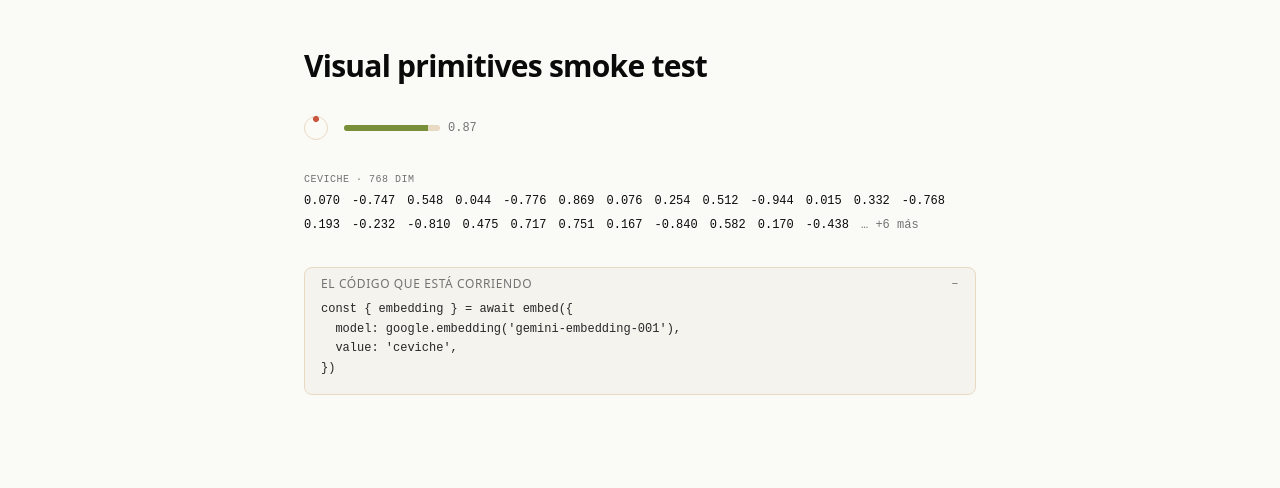
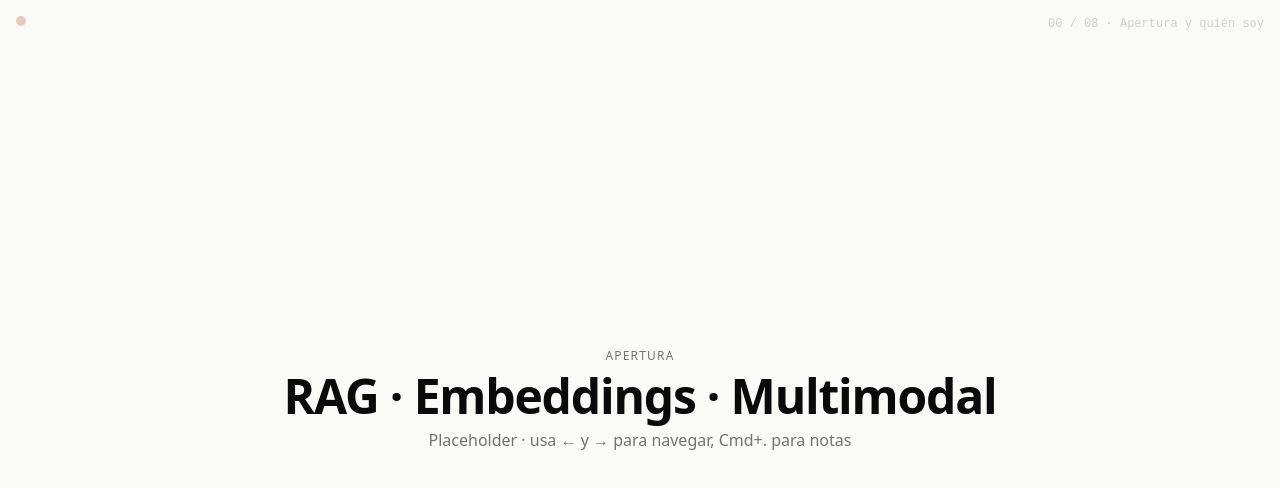
Before and after one commit to tpiaggio/rag-presentation, a Next.js app: page / in a window 1280 px wide. Shown: the top 488 px of the page. Built offline with nearby package versions, Linux system fonts and the light colour scheme; a small style sheet from the web is missing.

Commit message:
feat: scene runner with keyboard nav, hash routing, presenter notes (Task 2)

```diff
--- a/app/page.tsx
+++ b/app/page.tsx
@@ -1,25 +1,8 @@
-import { LoadingDot } from '@/components/LoadingDot'
-import { SimilarityBar } from '@/components/SimilarityBar'
-import { EmbeddingViz } from '@/components/EmbeddingViz'
-import { CodePanel } from '@/components/CodePanel'
+'use client'
+
+import { SceneRunner } from '@/components/SceneRunner'
+import { SCENES } from '@/lib/scenes-registry'
 
 export default function Home() {
-  const fakeEmbedding = Array.from({ length: 30 }, () => Math.random() * 2 - 1)
-  return (
-    <main className="mx-auto max-w-3xl space-y-8 p-12">
-      <h1 className="text-3xl font-semibold tracking-tight">Visual primitives smoke test</h1>
-      <div className="flex items-center gap-4">
-        <LoadingDot />
-        <SimilarityBar similarity={0.87} />
-      </div>
-      <EmbeddingViz values={fakeEmbedding} label="ceviche · 768 dim" />
-      <CodePanel
-        defaultOpen
-        code={`const { embedding } = await embed({
-  model: google.embedding('gemini-embedding-001'),
-  value: 'ceviche',
-})`}
-      />
-    </main>
-  )
+  return <SceneRunner scenes={SCENES} />
 }
--- /dev/null
+++ b/components/PresenterNotes.tsx
@@ -0,0 +1,43 @@
+'use client'
+
+import { AnimatePresence, motion } from 'framer-motion'
+
+type Props = {
+  open: boolean
+  onClose: () => void
+  title: string
+  notes: string
+}
+
+export function PresenterNotes({ open, onClose, title, notes }: Props) {
+  return (
+    <AnimatePresence>
+      {open && (
+        <motion.div
+          initial={{ opacity: 0 }}
+          animate={{ opacity: 1 }}
+          exit={{ opacity: 0 }}
+          className="fixed inset-0 z-[60] bg-black/40"
+          onClick={onClose}
+        >
+          <motion.div
+            onClick={(e) => e.stopPropagation()}
+            initial={{ y: 12, opacity: 0 }}
+            animate={{ y: 0, opacity: 1 }}
+            exit={{ y: 12, opacity: 0 }}
+            transition={{ duration: 0.2 }}
+            className="absolute inset-x-12 bottom-12 max-h-[40vh] overflow-auto rounded-md border border-[var(--color-border)] bg-[var(--color-surface)] p-6"
+          >
+            <div className="mb-2 text-xs uppercase tracking-wider text-[var(--color-muted)]">
+              Notas · {title}
+            </div>
+            <p className="whitespace-pre-line text-sm leading-relaxed">{notes}</p>
+            <div className="mt-4 text-xs text-[var(--color-muted)]">
+              Cmd+. para cerrar
+            </div>
+          </motion.div>
+        </motion.div>
+      )}
+    </AnimatePresence>
+  )
+}
--- /dev/null
+++ b/components/SceneChrome.tsx
@@ -0,0 +1,49 @@
+'use client'
+
+import { useEffect, useState } from 'react'
+
+type Props = {
+  index: number
+  total: number
+  title: string
+  onOpenNotes: () => void
+}
+
+export function SceneChrome({ index, total, title, onOpenNotes }: Props) {
+  const [visible, setVisible] = useState(true)
+  useEffect(() => {
+    let t: ReturnType<typeof setTimeout>
+    const show = () => {
+      setVisible(true)
+      clearTimeout(t)
+      t = setTimeout(() => setVisible(false), 3000)
+    }
+    show()
+    window.addEventListener('mousemove', show)
+    window.addEventListener('keydown', show)
+    return () => {
+      window.removeEventListener('mousemove', show)
+      window.removeEventListener('keydown', show)
+      clearTimeout(t)
+    }
+  }, [])
+  return (
+    <div
+      style={{ opacity: visible ? 1 : 0.3 }}
+      className="pointer-events-none fixed inset-0 z-50 transition-opacity duration-300"
+    >
+      <button
+        type="button"
+        onClick={onOpenNotes}
+        className="pointer-events-auto absolute left-4 top-4 size-2.5 rounded-full bg-[var(--color-accent)]"
+        aria-label="Abrir notas del presentador"
+      />
+      <div className="absolute right-4 top-4 font-mono text-xs text-[var(--color-muted)]">
+        {String(index).padStart(2, '0')} / {String(total - 1).padStart(2, '0')} · {title}
+      </div>
+      <div className="absolute bottom-4 right-4 font-mono text-xs text-[var(--color-muted)]">
+        ← →
+      </div>
+    </div>
+  )
+}
--- /dev/null
+++ b/components/SceneFrame.tsx
@@ -0,0 +1,19 @@
+'use client'
+
+import { motion } from 'framer-motion'
+import type { ReactNode } from 'react'
+
+export function SceneFrame({ children, sceneId }: { children: ReactNode; sceneId: string }) {
+  return (
+    <motion.section
+      key={sceneId}
+      initial={{ opacity: 0, x: 24 }}
+      animate={{ opacity: 1, x: 0 }}
+      exit={{ opacity: 0, x: -24 }}
+      transition={{ duration: 0.4, ease: [0.2, 0.8, 0.2, 1] }}
+      className="relative min-h-screen w-full"
+    >
+      {children}
+    </motion.section>
+  )
+}
--- /dev/null
+++ b/components/SceneRunner.tsx
@@ -0,0 +1,68 @@
+'use client'
+
+import { AnimatePresence } from 'framer-motion'
+import { useCallback, useEffect, useState } from 'react'
+import { getSceneByHash, type SceneDefinition } from '@/lib/scenes'
+import { SceneChrome } from './SceneChrome'
+import { SceneFrame } from './SceneFrame'
+import { PresenterNotes } from './PresenterNotes'
+
+export function SceneRunner({ scenes }: { scenes: SceneDefinition[] }) {
+  const [active, setActive] = useState(() => scenes[0])
+  const [notesOpen, setNotesOpen] = useState(false)
+
+  useEffect(() => {
+    const sync = () => setActive(getSceneByHash(scenes, window.location.hash))
+    sync()
+    window.addEventListener('hashchange', sync)
+    return () => window.removeEventListener('hashchange', sync)
+  }, [scenes])
+
+  const go = useCallback(
+    (delta: number) => {
+      const next = Math.max(0, Math.min(scenes.length - 1, active.index + delta))
+      window.location.hash = scenes[next].id
+    },
+    [active, scenes],
+  )
+
+  useEffect(() => {
+    const onKey = (e: KeyboardEvent) => {
+      if (e.metaKey && e.key === '.') {
+        e.preventDefault()
+        setNotesOpen((v) => !v)
+        return
+      }
+      if (e.key === 'Escape') {
+        setNotesOpen(false)
+        return
+      }
+      if (e.key === 'ArrowRight' || e.key === 'PageDown') go(1)
+      if (e.key === 'ArrowLeft' || e.key === 'PageUp') go(-1)
+    }
+    window.addEventListener('keydown', onKey)
+    return () => window.removeEventListener('keydown', onKey)
+  }, [go])
+
+  return (
+    <>
+      <AnimatePresence mode="wait">
+        <SceneFrame key={active.id} sceneId={active.id}>
+          <active.Component />
+        </SceneFrame>
+      </AnimatePresence>
+      <SceneChrome
+        index={active.index}
+        total={scenes.length}
+        title={active.title}
+        onOpenNotes={() => setNotesOpen(true)}
+      />
+      <PresenterNotes
+        open={notesOpen}
+        onClose={() => setNotesOpen(false)}
+        title={active.title}
+        notes={active.notes}
+      />
+    </>
+  )
+}
--- /dev/null
+++ b/lib/scenes-registry.tsx
@@ -0,0 +1,40 @@
+import SceneStub from '@/scenes/SceneStub'
+import type { SceneDefinition } from './scenes'
+
+function stub(id: string, title: string): React.ComponentType {
+  function Stub() {
+    return <SceneStub id={id} title={title} />
+  }
+  Stub.displayName = `Stub_${id}`
+  return Stub
+}
+
+export const SCENES: SceneDefinition[] = [
+  { id: 'apertura',     index: 0, title: 'Apertura y quién soy',
+    notes: 'Pídeles que apaguen el celular un minuto. Empezar con una pregunta.',
+    Component: stub('apertura', 'RAG · Embeddings · Multimodal') },
+  { id: 'embeddings',   index: 1, title: '¿Qué son los embeddings?',
+    notes: 'Llevar la analogía del "número que representa significado".',
+    Component: stub('embeddings', '¿Qué son los embeddings?') },
+  { id: 'como',         index: 2, title: '¿Cómo funcionan?',
+    notes: 'Cluster visual + nombrar 3 usos: Spotify, Google, Centinel.',
+    Component: stub('como', '¿Cómo funcionan?') },
+  { id: 'busqueda',     index: 3, title: 'El problema con la búsqueda',
+    notes: 'Primero "ceviche" (ambos hits), después "comida reconfortante".',
+    Component: stub('busqueda', 'El problema con la búsqueda') },
+  { id: 'vivo',         index: 4, title: 'Embedding en vivo',
+    notes: 'Subir el PDF preparado. Dejar que la animación corra.',
+    Component: stub('vivo', 'Embedding en vivo') },
+  { id: 'reconoce',     index: 5, title: 'Reconoce la comida que ves',
+    notes: 'Tener un dish photo listo en el celular.',
+    Component: stub('reconoce', 'Reconoce la comida que ves') },
+  { id: 'cocinar',      index: 6, title: '¿Qué puedo cocinar?',
+    notes: 'Pedirle a la audiencia que sume 1 ingrediente.',
+    Component: stub('cocinar', '¿Qué puedo cocinar?') },
+  { id: 'patron',       index: 7, title: 'El mismo patrón, otro mundo',
+    notes: 'Si te animás, tocar el instrumento al final.',
+    Component: stub('patron', 'El mismo patrón, otro mundo') },
+  { id: 'debajo',       index: 8, title: 'Lo que pasa por debajo',
+    notes: 'Cerrar con la analogía del 1 SDK + 1 modelo nuevo.',
+    Component: stub('debajo', 'Lo que pasa por debajo') },
+]
--- /dev/null
+++ b/lib/scenes.ts
@@ -0,0 +1,17 @@
+import type { ComponentType } from 'react'
+
+export type SceneDefinition = {
+  id: string
+  index: number
+  title: string
+  notes: string
+  Component: ComponentType
+}
+
+export function getSceneByHash(
+  scenes: SceneDefinition[],
+  hash: string,
+): SceneDefinition {
+  const cleaned = hash.replace(/^#/, '')
+  return scenes.find((s) => s.id === cleaned) ?? scenes[0]
+}
--- /dev/null
+++ b/scenes/SceneStub.tsx
@@ -0,0 +1,17 @@
+type Props = { id: string; title: string }
+
+export default function SceneStub({ id, title }: Props) {
+  return (
+    <div className="flex min-h-screen items-center justify-center">
+      <div className="space-y-2 text-center">
+        <div className="text-xs uppercase tracking-widest text-[var(--color-muted)]">
+          {id}
+        </div>
+        <h1 className="text-5xl font-semibold tracking-tight">{title}</h1>
+        <p className="text-[var(--color-muted)]">
+          Placeholder · usa ← y → para navegar, Cmd+. para notas
+        </p>
+      </div>
+    </div>
+  )
+}
```
